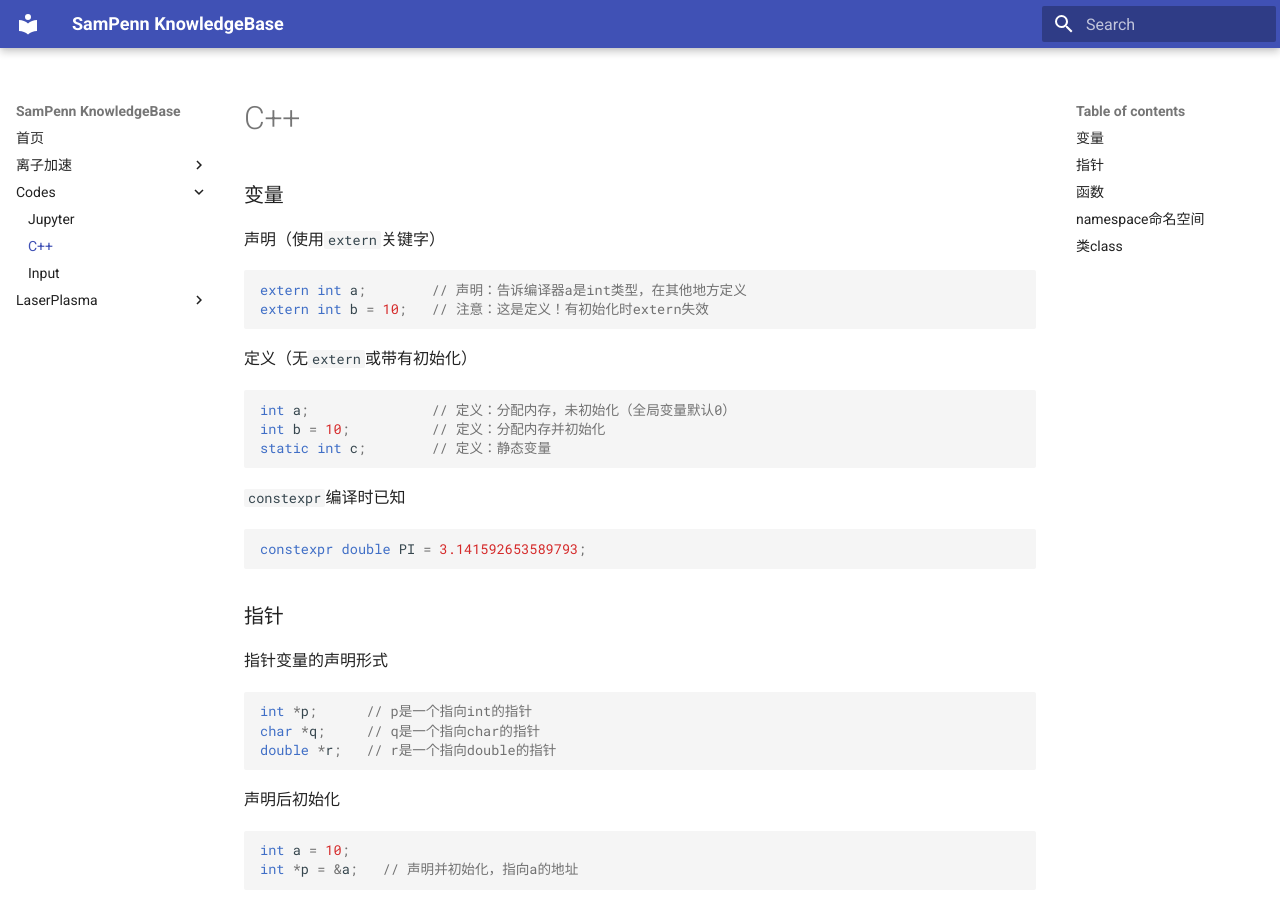
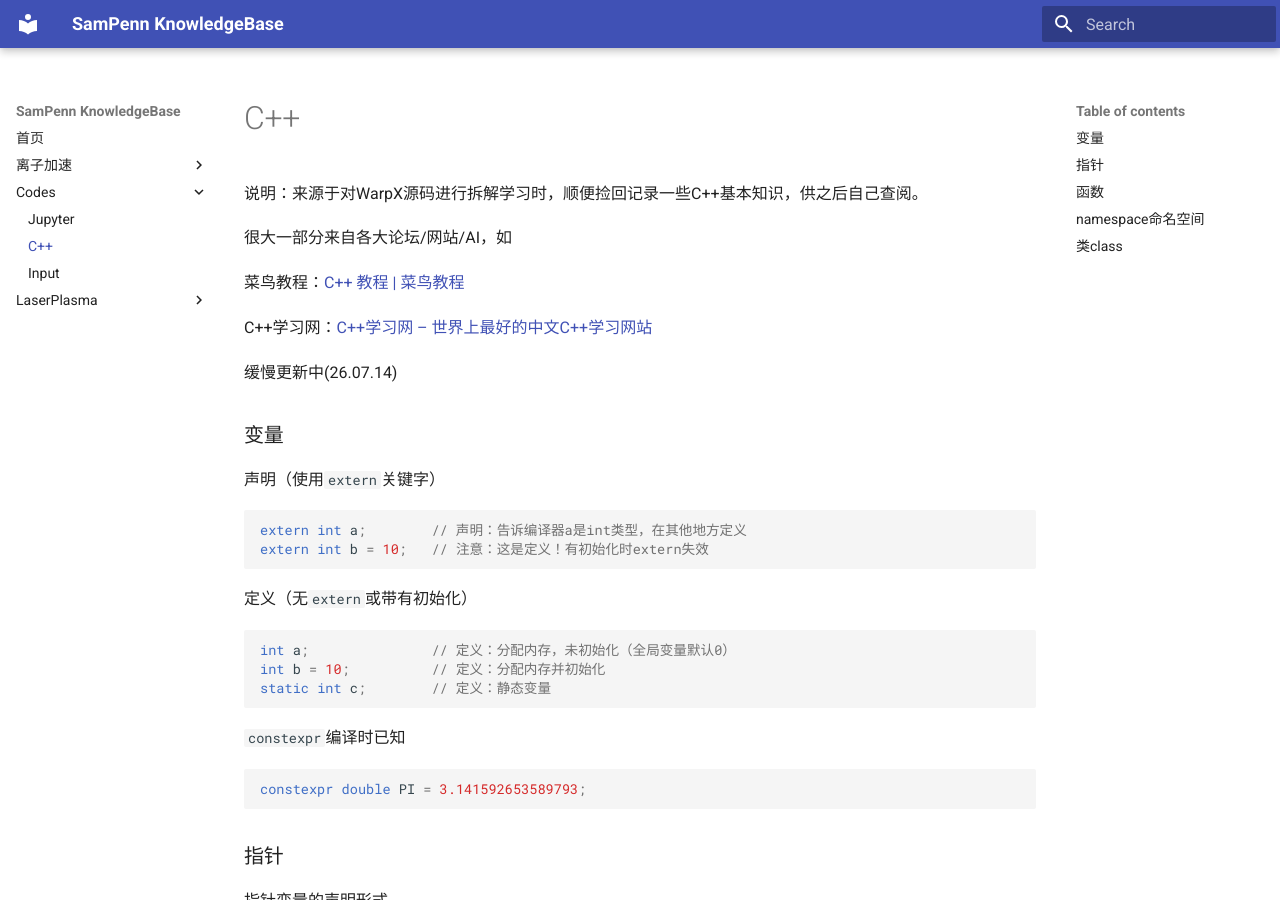
Before and after one commit to sampenn0326/NotesbyMd, an MkDocs documentation site: the page built from docs/Codes/C++.md, in a window 1280 px wide and 900 px high. Built offline with MkDocs 1.6.1 and Material for MkDocs 9.7.7, drawn with Linux system fonts in a browser that asks for light colours.

```diff
--- a/docs/Codes/C++.md
+++ b/docs/Codes/C++.md
@@ -1,20 +1,12 @@
+说明：来源于对WarpX源码进行拆解学习时，顺便捡回记录一些C++基本知识，供之后自己查阅。
 
+很大一部分来自各大论坛/网站/AI，如
 
+菜鸟教程：[C++ 教程 | 菜鸟教程](https://www.runoob.com/cplusplus/cpp-tutorial.html)
 
+C++学习网：[C++学习网 – 世界上最好的中文C++学习网站](https://www.studycpp.cn/)
 
-
-
-
-
-
-
-
-
-
-
-
-
-
+缓慢更新中(26.07.14)
 
 ### 变量
 
--- a/mkdocs.yml
+++ b/mkdocs.yml
@@ -35,7 +35,8 @@ nav:
 markdown_extensions:
   - pymdownx.arithmatex:
       generic: true
-  - pymdownx.highlight:                 #代码语法高亮
+
+  - pymdownx.highlight:
       anchor_linenums: true
       line_spans: __span
       pygments_lang_class: true
```
